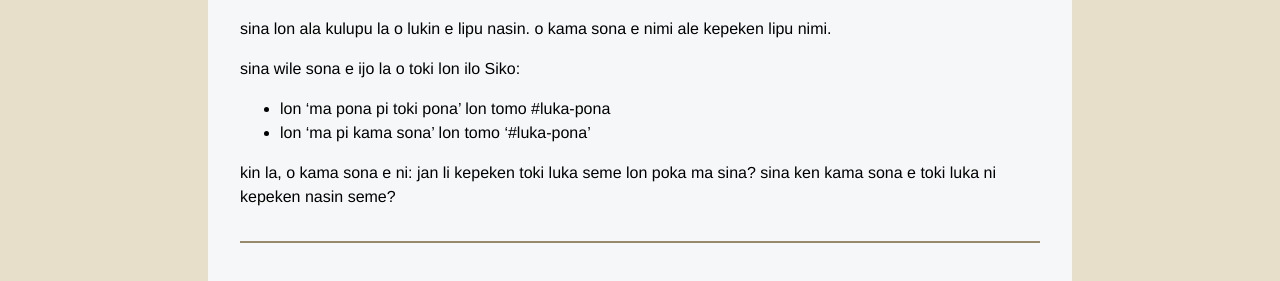
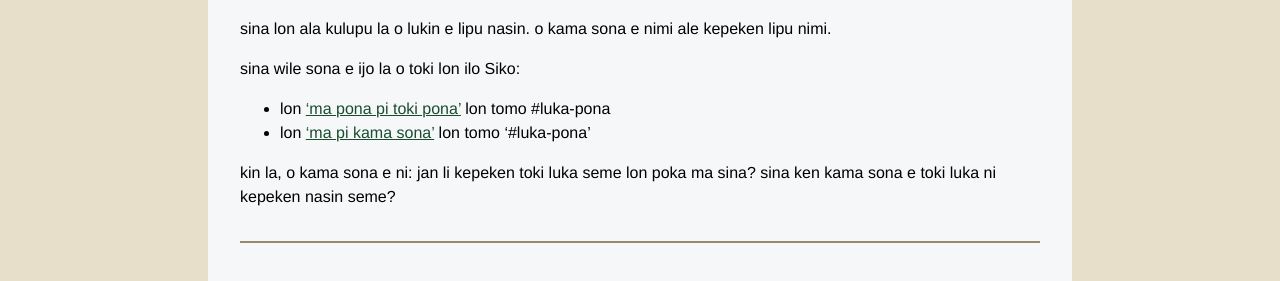
Before and after one commit to tbodt/luka.pona.la, a Jekyll site: the page built from resources.tok.md, in a window 1280 px wide. Shown: the part 329-610 px from the top of the page. Built offline with Jekyll 4.4.1, drawn with Linux system fonts in a browser that asks for light colours; part of the change alters nothing that is shown.

```diff
--- a/resources.tok.md
+++ b/resources.tok.md
@@ -9,8 +9,8 @@ sina ken kama sona kepeken nasin mute. taso suli la, sina o kepeken luka pona lo
 sina lon ala kulupu la o lukin e lipu nasin. o kama sona e nimi ale kepeken lipu nimi.
 
 sina wile sona e ijo la o toki lon ilo Siko:
-- lon 'ma pona pi toki pona' lon tomo #luka-pona
-- lon 'ma pi kama sona' lon tomo '#luka-pona'
+- lon ['ma pona pi toki pona'](https://discord.com/invite/mapona) lon tomo #luka-pona
+- lon ['ma pi kama sona'](https://discord.gg/ChC6qtVsSE) lon tomo '#luka-pona'
 
 kin la, o kama sona e ni: jan li kepeken toki luka seme lon poka ma sina? sina ken kama sona e toki luka ni kepeken nasin seme?
 
```
